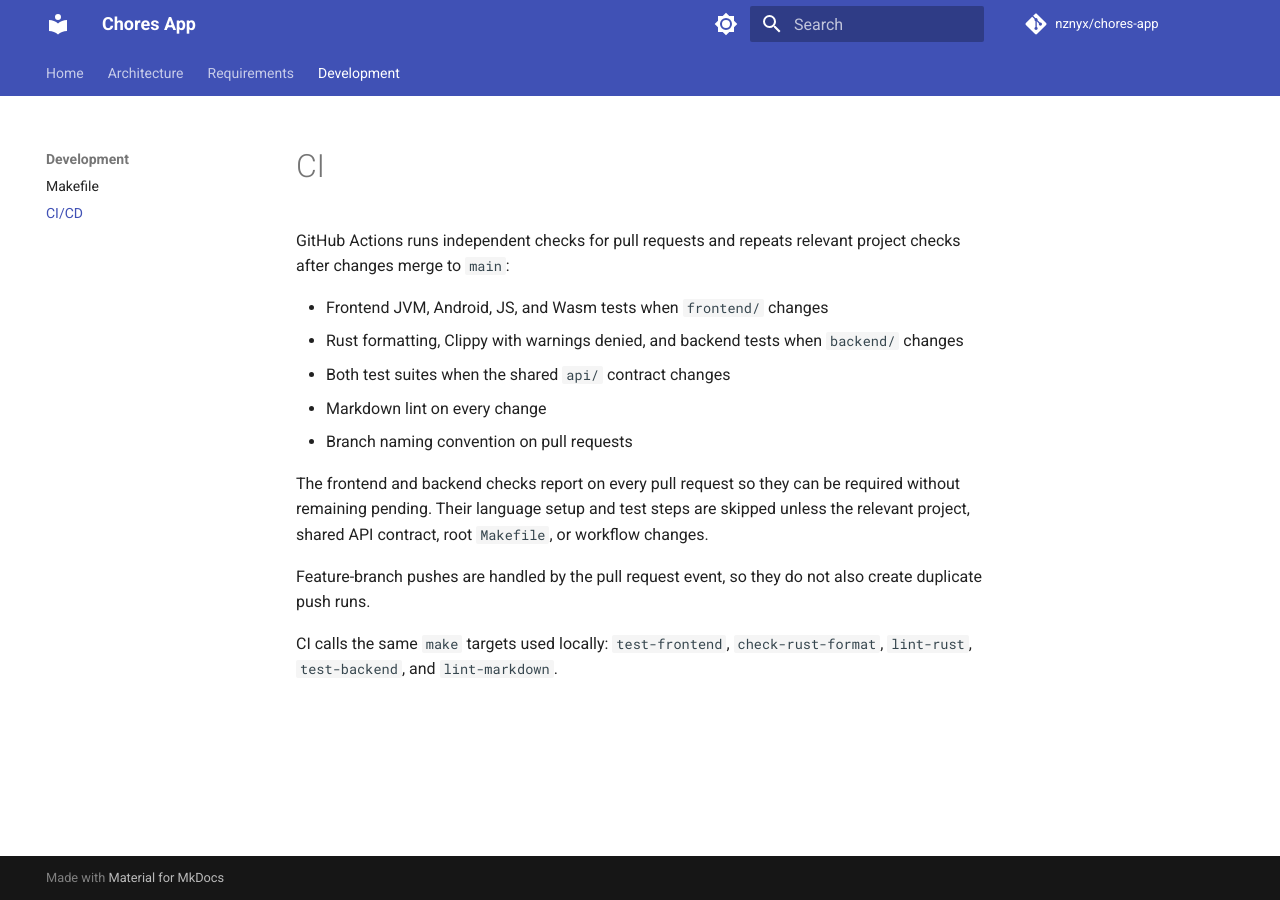
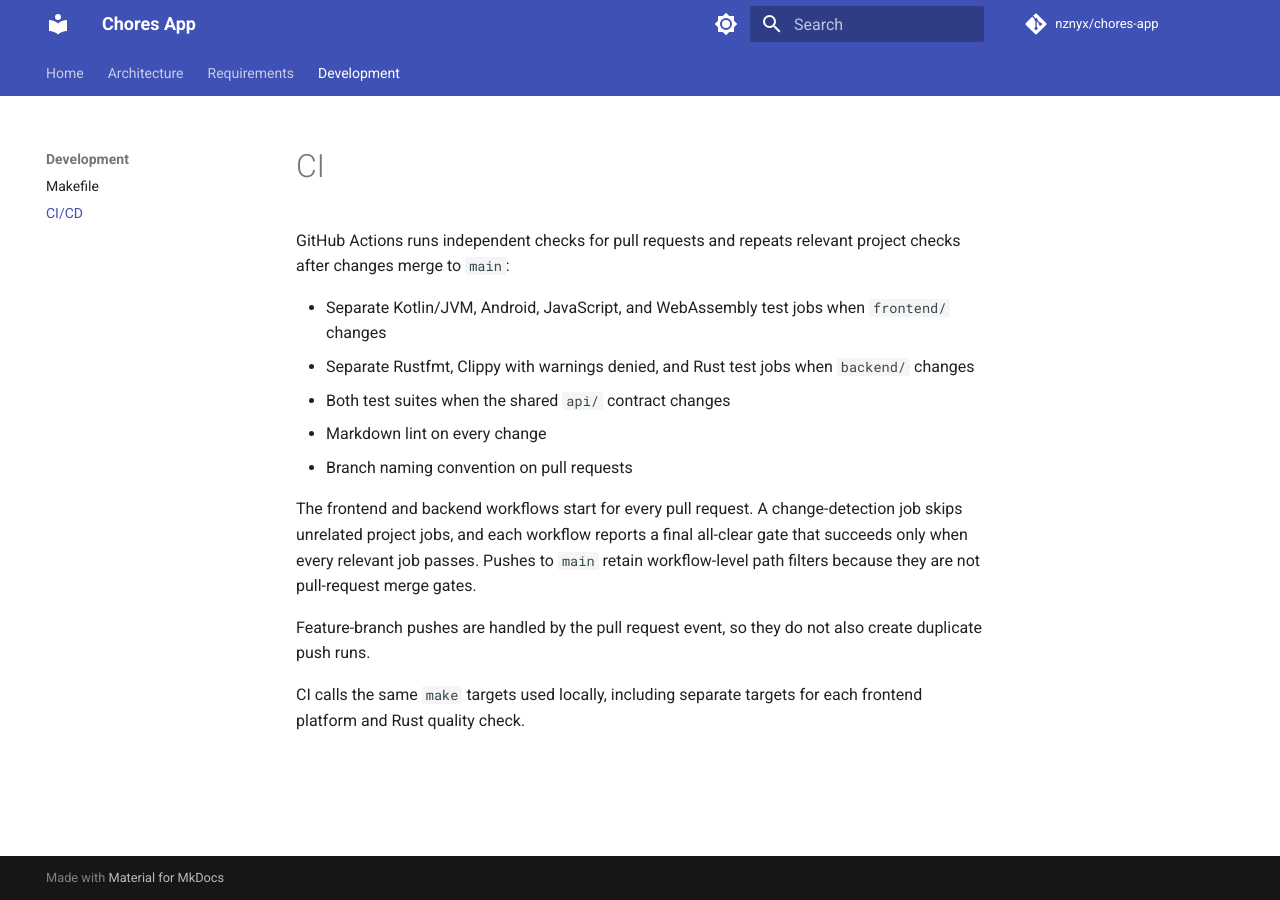
Before and after one commit to nznyx/chores-app, an MkDocs documentation site: the page built from docs/development/ci.md, in a window 1280 px wide. Built offline with MkDocs 1.6.1 and Material for MkDocs 9.7.7, drawn with Linux system fonts in a browser that asks for light colours; comment, search, counter and statistics services are not loaded.

Commit message:
ci: split checks behind change gates
Run each platform and Rust quality check as a distinct job. Always report backend and frontend all-clear gates while skipping unrelated jobs through change detection.

```diff
--- a/docs/development/ci.md
+++ b/docs/development/ci.md
@@ -2,14 +2,14 @@
 
 GitHub Actions runs independent checks for pull requests and repeats relevant project checks after changes merge to `main`:
 
-- Frontend JVM, Android, JS, and Wasm tests when `frontend/` changes
-- Rust formatting, Clippy with warnings denied, and backend tests when `backend/` changes
+- Separate Kotlin/JVM, Android, JavaScript, and WebAssembly test jobs when `frontend/` changes
+- Separate Rustfmt, Clippy with warnings denied, and Rust test jobs when `backend/` changes
 - Both test suites when the shared `api/` contract changes
 - Markdown lint on every change
 - Branch naming convention on pull requests
 
-The frontend and backend checks report on every pull request so they can be required without remaining pending. Their language setup and test steps are skipped unless the relevant project, shared API contract, root `Makefile`, or workflow changes.
+The frontend and backend workflows start for every pull request. A change-detection job skips unrelated project jobs, and each workflow reports a final all-clear gate that succeeds only when every relevant job passes. Pushes to `main` retain workflow-level path filters because they are not pull-request merge gates.
 
 Feature-branch pushes are handled by the pull request event, so they do not also create duplicate push runs.
 
-CI calls the same `make` targets used locally: `test-frontend`, `check-rust-format`, `lint-rust`, `test-backend`, and `lint-markdown`.
+CI calls the same `make` targets used locally, including separate targets for each frontend platform and Rust quality check.
```
Also changed, not shown: 3 other files.
